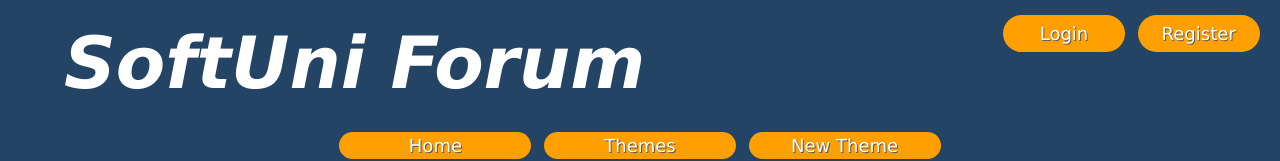
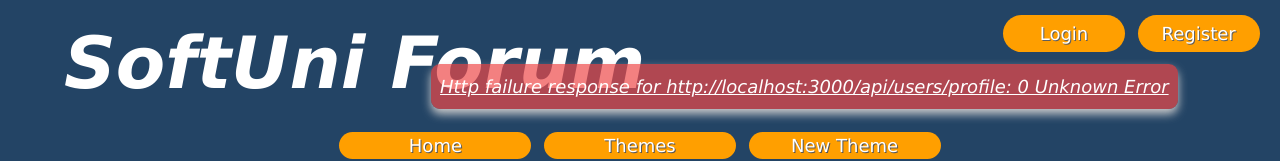
Before and after one commit to savaPopov/Angular-Workshop, an Angular app in the folder blog-posts/: page /error in a window 1280 px wide. Before the commit this address led to /404. Shown: the top 161 px of the page. Built offline with nearby package versions, Linux system fonts and the light colour scheme; no server answers.

Commit message:
Error Handling

```diff
--- a/blog-posts/src/app/api.service.ts
+++ b/blog-posts/src/app/api.service.ts
@@ -35,4 +35,22 @@
     const payload = { themeName, postText };
     return this.http.post<Theme>(`/api/themes`, payload)
   }
+
+
+  updateTheme(themeid: string, themeName: string, postText: string) {
+
+    const payload = { themeName, postText };
+    return this.http.put<Theme>(`/api/themes/${themeid}`, payload)
+  }
+
+  updatePost(themeid: string, postId: string) {
+
+    const payload = {};
+    return this.http.put<Theme>(`/api/themes/${themeid}/posts:${postId}`, payload)
+  }
+
+  deletePost(themeid: string, postId: string){
+    return this.http.delete(`/api/themes/${themeid}/posts/${postId}`)
+  }
+
 }
--- a/blog-posts/src/app/app.interceptor.ts
+++ b/blog-posts/src/app/app.interceptor.ts
@@ -1,5 +1,9 @@
 import { HttpInterceptorFn } from '@angular/common/http';
 import { environment } from '../environments/environment.development';
+import { catchError } from 'rxjs';
+import { ErrorMsgService } from './core/error-msg/error-msg.service';
+import { inject } from '@angular/core';
+import { Router } from '@angular/router';
 
 
 const { apiUrl } = environment;
@@ -13,5 +17,21 @@
       withCredentials: true
     })
   }
-  return next(req);
+
+
+  const errorMsgService = inject(ErrorMsgService)
+  const router = inject(Router)
+
+  return next(req).pipe(
+    catchError((err) => {
+      if (err.status === 401) {
+        router.navigate(['/home'])
+      } else {
+        errorMsgService.setError(err)
+        router.navigate(['/error'])
+      }
+
+      return [err]
+    })
+  );
 };
--- a/blog-posts/src/app/app.routes.ts
+++ b/blog-posts/src/app/app.routes.ts
@@ -1,6 +1,6 @@
 import { Routes } from '@angular/router';
 import { HomeComponent } from './home/home.component';
-import { ErrorComponent } from './error/error.component';
+import { PageNotFoundComponent } from './error/error.component';
 import { LoginComponent } from './user/login/login.component';
 import { RegisterComponent } from './user/register/register.component';
 import { ProfileComponent } from './user/profile/profile.component';
@@ -9,6 +9,7 @@
 import { MainComponent } from './main/main.component';
 import { CurrentThemeComponent } from './theme/current-theme/current-theme.component';
 import { AuthGuard } from './guards/auth.guard';
+import { ErrorMsgComponent } from './core/error-msg/error-msg.component';
 
 export const routes: Routes = [
     { path: '', redirectTo: '/home', pathMatch: 'full' },
@@ -30,7 +31,8 @@
     { path: 'add-theme', component: AddThemeComponent, canActivate: [AuthGuard] },
 
     //END theme routing
-    { path: '404', component: ErrorComponent },
+    { path: 'error', component: ErrorMsgComponent },
+    { path: '404', component: PageNotFoundComponent },
     { path: '**', redirectTo: '/404' },
 
 
--- /dev/null
+++ b/blog-posts/src/app/core/error-msg/error-msg.component.css
@@ -0,0 +1,23 @@
+.notification {
+    position: fixed;
+    z-index: 10;
+    right: 8%;
+    top: 8%;
+    padding: 0.5rem;
+    border-radius: 0.5rem;
+    color: rgb(255, 255, 255);
+    font-style: italic;
+    text-decoration: underline;
+    box-shadow: 0 5px 10px rgb(204, 204, 204);
+    background-color: rgba(238, 74, 74, 0.699);
+}
+
+
+.error-message {
+    background-color: rgba(238, 74, 74, 0.699);
+}
+
+
+.success-message {
+    background-color: rgba(99, 230, 81, 0.699);
+}
--- /dev/null
+++ b/blog-posts/src/app/core/error-msg/error-msg.component.html
@@ -0,0 +1 @@
+<p class="notification error-message">{{errorMsg}} </p>
--- /dev/null
+++ b/blog-posts/src/app/core/error-msg/error-msg.component.ts
@@ -0,0 +1,23 @@
+import { Component, OnInit } from '@angular/core';
+import { ErrorMsgService } from './error-msg.service';
+
+@Component({
+  selector: 'app-error-msg',
+  standalone: true,
+  imports: [],
+  templateUrl: './error-msg.component.html',
+  styleUrl: './error-msg.component.css'
+})
+export class ErrorMsgComponent implements OnInit {
+  errorMsg = '';
+  constructor(private errorMsgService: ErrorMsgService) { }
+
+
+  ngOnInit(): void {
+    this.errorMsgService.apiError$.subscribe((err: any) => {
+      this.errorMsg = err?.message
+    })
+  }
+
+
+}
--- /dev/null
+++ b/blog-posts/src/app/core/error-msg/error-msg.service.ts
@@ -0,0 +1,15 @@
+import { Injectable } from '@angular/core';
+import { BehaviorSubject } from 'rxjs';
+
+@Injectable({
+  providedIn: 'root'
+})
+export class ErrorMsgService {
+  private apiError$$ = new BehaviorSubject(null);
+  public apiError$ = this.apiError$$.asObservable();
+  constructor() { }
+
+  setError(error: any): void {
+    this.apiError$$.next(error)
+  }
+}
--- a/blog-posts/src/app/error/error.component.ts
+++ b/blog-posts/src/app/error/error.component.ts
@@ -2,12 +2,12 @@
 import { RouterLink } from '@angular/router';
 
 @Component({
-  selector: 'app-error',
+  selector: 'app-page-not-found',
   standalone: true,
   imports: [RouterLink],
   templateUrl: './error.component.html',
   styleUrl: './error.component.css'
 })
-export class ErrorComponent {
+export class PageNotFoundComponent {
 
 }
--- a/blog-posts/src/app/theme/add-theme/add-theme.component.ts
+++ b/blog-posts/src/app/theme/add-theme/add-theme.component.ts
@@ -1,6 +1,7 @@
 import { Component } from '@angular/core';
 import { ApiService } from '../../api.service';
 import { FormsModule, NgForm } from '@angular/forms';
+import { Router } from '@angular/router';
 
 @Component({
   selector: 'app-add-theme',
@@ -11,7 +12,7 @@
 })
 export class AddThemeComponent {
 
-  constructor(private apiService: ApiService) { }
+  constructor(private apiService: ApiService, private router: Router) { }
 
   addTheme(form: NgForm) {
     console.log(form.invalid)
@@ -21,11 +22,12 @@
     if (form.invalid) {
       return;
     }
-    // event.preventDefault();
-    // console.log({ themeName, postText })
-    // this.apiService.createTheme(themeName,postText).subscribe((data)=>{
-    //   console.log(data)
-    // })
+
+    const { themeName, postText } = form.value;
+
+    this.apiService.createTheme(themeName, postText).subscribe(() => {
+      this.router.navigate(['/themes'])
+    })
   }
 
 }
```
